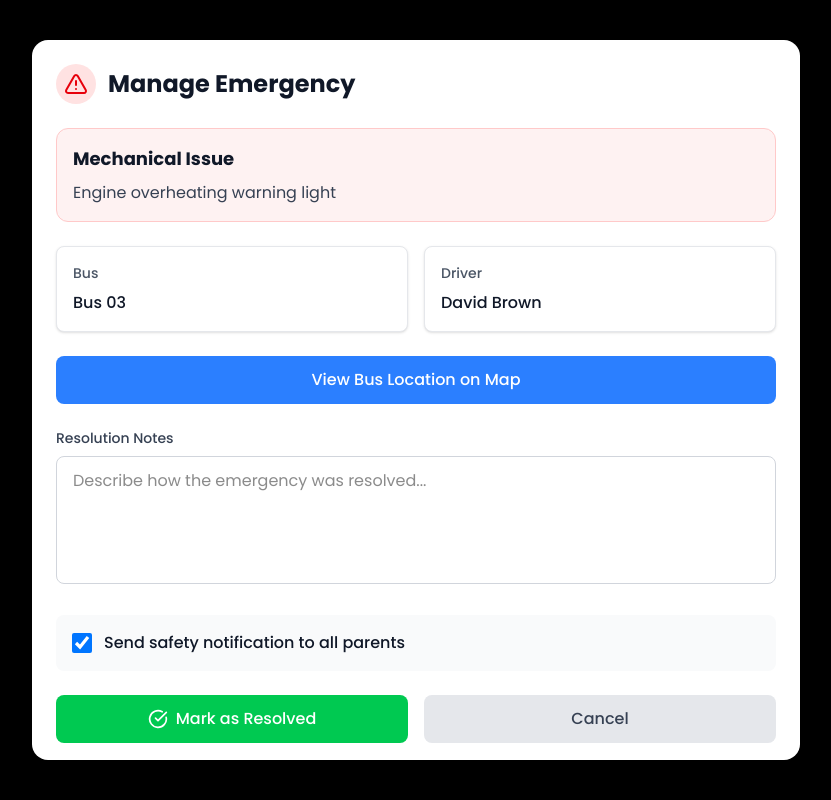
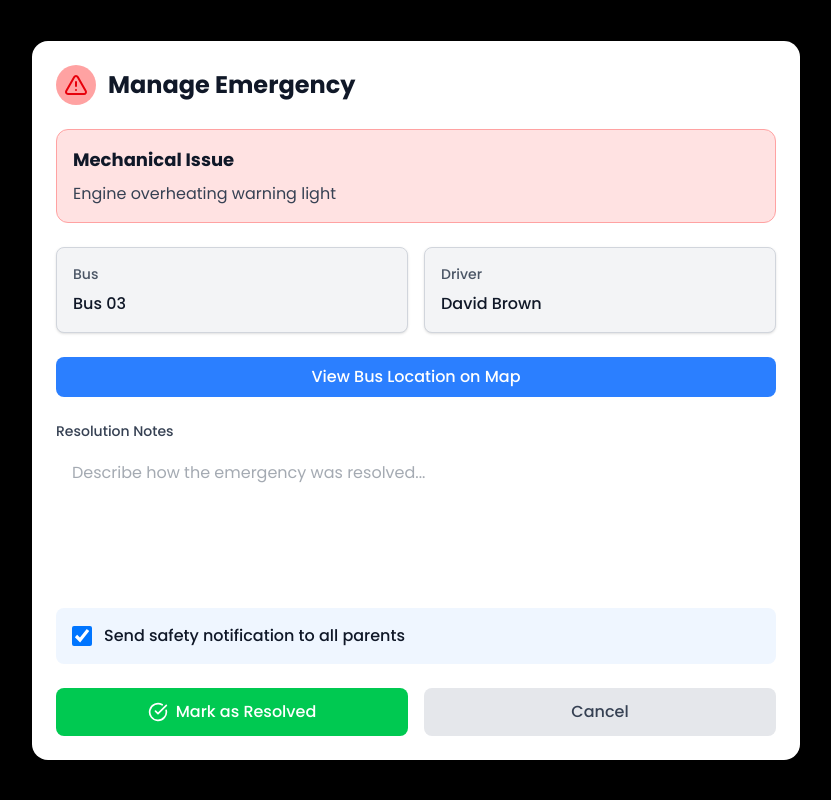
Before and after one commit to SheCanCODE-Capstone-Projects/School_bus_tracker_fe, a Next.js app: page /admin/dashboard/emergencies in a window 1280 px wide. Both pictures are taken after a click on the button "Manage". Shown: the top 800 px of the page, without its empty margins (224-1055 px from the left). Built offline with nearby package versions, Linux system fonts and the light colour scheme.

Commit message:
emergencies update

```diff
--- a/app/admin/dashboard/emergencies/page.tsx
+++ b/app/admin/dashboard/emergencies/page.tsx
@@ -248,13 +248,13 @@ const EmergenciesPage = () => {
           {filteredEmergencies.map((emergency) => (
             <div
               key={emergency.id}
-              className={`rounded-2xl p-6 shadow-sm border-2 hover:shadow-lg transition-shadow duration-300 ${
+              className={`rounded-2xl px-8  shadow-sm border-2 hover:shadow-lg transition-shadow duration-300 ${
                 emergency.status === 'active'
                   ? 'bg-red-100 border-red-200'
                   : 'bg-green-100 border-green-200'
               }`}
             >
-              <div className="flex flex-col sm:flex-row items-start justify-between mb-4 gap-4">
+              <div className="flex flex-col sm:flex-row items-start justify-between mb-4 gap-4 pt-10">
                 <div className="flex flex-col sm:flex-row items-start space-y-3 sm:space-y-0 sm:space-x-4">
                   <div
                     className={`w-12 h-12 rounded-full flex items-center justify-center ${
@@ -317,8 +317,8 @@ const EmergenciesPage = () => {
                       <MapPin className="w-4 h-4" />
                       <span className="font-medium">Location</span>
                     </div>
-                    <p className="text-gray-700 ml-6 mb-4">{emergency.location}</p>
-                    <p className="font-medium text-gray-700 mb-1">Driver Contact</p>
+                    <p className="text-gray-700 ml-3 mb-4">{emergency.location}</p>
+                    <p className="font-medium text-gray-700 ml-3 mb-1">Driver Contact</p>
                     <p className="text-gray-600 ml-6">{emergency.driverContact}</p>
                   </div>
 
@@ -327,8 +327,8 @@ const EmergenciesPage = () => {
                       <Clock className="w-4 h-4" />
                       <span className="font-medium">Reported At</span>
                     </div>
-                    <p className="text-gray-700 ml-6 mb-4">{emergency.reportedAt}</p>
-                    <p className="font-medium text-gray-700 mb-1">Parents Notified</p>
+                    <p className="text-gray-700 ml-3 mb-4">{emergency.reportedAt}</p>
+                    <p className="font-medium text-gray-700 ml-3 mb-1">Parents Notified</p>
                     <p className="text-green-600 ml-6 flex items-center space-x-1">
                       <CheckCircle className="w-4 h-4" />
                       <span>Yes</span>
@@ -348,9 +348,9 @@ const EmergenciesPage = () => {
               )}
 
               {emergency.status === 'active' && (
-                <div className="bg-yellow-50 border-l-4 border-yellow-400 p-4 mt-4 rounded-lg hover:shadow-md transition-shadow duration-300">
-                  <div className="flex items-center">
-                    <AlertTriangle className="w-5 h-5 text-yellow-600 mr-3" />
+                <div className="bg-yellow-50 border-t border-l-4 border-yellow-500 p-4 gap-y-0 mt-10 rounded-lg hover:shadow-md transition-shadow duration-300">
+                  <div className="flex flex= ">
+                    <AlertTriangle className="w-5 h-5 text-yellow-600 " />
                     <p className="text-yellow-800">
                       This emergency requires immediate attention. Click Manage to take action.
                     </p>
@@ -368,32 +368,32 @@ const EmergenciesPage = () => {
               <div className="p-6">
                 {/* Modal Header */}
                 <div className="flex items-center space-x-3 mb-6">
-                  <div className="w-10 h-10 bg-red-100 rounded-full flex items-center justify-center">
+                  <div className="w-10 h-10 bg-red-300 rounded-full flex items-center justify-center">
                     <AlertTriangle className="w-6 h-6 text-red-600" />
                   </div>
                   <h2 className="text-2xl font-bold text-gray-900">Manage Emergency</h2>
                 </div>
 
                 {/* Emergency Details Card */}
-                <div className="bg-red-50 border border-red-200 rounded-xl p-4 mb-6">
+                <div className="bg-red-100 border border-red-300 rounded-xl p-4 mb-6">
                   <h3 className="text-lg font-bold text-gray-900 mb-2">{selectedEmergency.type}</h3>
                   <p className="text-gray-700">{selectedEmergency.description}</p>
                 </div>
 
                 {/* Bus and Driver Info */}
                 <div className="grid grid-cols-1 md:grid-cols-2 gap-4 mb-6">
-                  <div className="bg-white rounded-lg p-4 shadow-sm border border-gray-200">
+                  <div className="bg-gray-100 rounded-lg p-4 shadow-sm border border-gray-300">
                     <label className="text-sm font-medium text-gray-600 mb-2 block">Bus</label>
                     <p className="text-gray-900 font-medium">{selectedEmergency.bus}</p>
                   </div>
-                  <div className="bg-white rounded-lg p-4 shadow-sm border border-gray-200">
+                  <div className="bg-gray-100 rounded-lg p-4 shadow-sm border border-gray-300">
                     <label className="text-sm font-medium text-gray-600 mb-2 block">Driver</label>
                     <p className="text-gray-900 font-medium">{selectedEmergency.driver}</p>
                   </div>
                 </div>
 
                 {/* View Location Button */}
-                <button className="w-full bg-blue-500 text-white py-3 rounded-lg font-medium hover:bg-blue-600 transition-colors mb-6">
+                <button className="w-full bg-blue-500 text-white py-2 rounded-lg font-medium hover:bg-blue-600 transition-colors mb-6">
                   View Bus Location on Map
                 </button>
 
@@ -404,18 +404,18 @@ const EmergenciesPage = () => {
                     value={resolutionNotes}
                     onChange={(e) => setResolutionNotes(e.target.value)}
                     placeholder="Describe how the emergency was resolved..."
-                    className="w-full h-32 px-4 py-3 border border-gray-300 rounded-lg focus:ring-2 focus:ring-blue-500 focus:border-blue-500 resize-none"
+                    className="w-full h-32 px-4 py-3 text-gray-600 rounded-lg focus:ring-2 focus:ring-blue-400 focus:border-blue-400 resize-none"
                   />
                 </div>
 
                 {/* Send Notification Checkbox */}
-                <div className="bg-gray-50 rounded-lg p-4 mb-6">
+                <div className="bg-blue-50 rounded-lg p-4 mb-6">
                   <label className="flex items-center space-x-3 cursor-pointer">
                     <input
                       type="checkbox"
                       checked={sendNotification}
                       onChange={(e) => setSendNotification(e.target.checked)}
-                      className="w-5 h-5 text-purple-600 border-gray-300 rounded focus:ring-purple-500"
+                      className="w-5 h-5 text-blue-600 border-blue-300 rounded focus:ring-blue-500"
                     />
                     <span className="text-gray-900 font-medium">Send safety notification to all parents</span>
                   </label>
@@ -443,7 +443,7 @@ const EmergenciesPage = () => {
         )}
       </main>
          {/* Footer */}
-      <footer className="bg-white border-t border-gray-300 mt-12">
+      <footer className="bg-white border-t border-gray-400 mt-12">
         <div className="max-w-7xl mx-auto px-4 sm:px-6 lg:px-8 py-6">
           <div className="text-center space-y-2">
             <p className="text-gray-600 text-sm sm:text-base">
```
Also changed, not shown: 1 other file (tests, documents, lock files or other folders).
